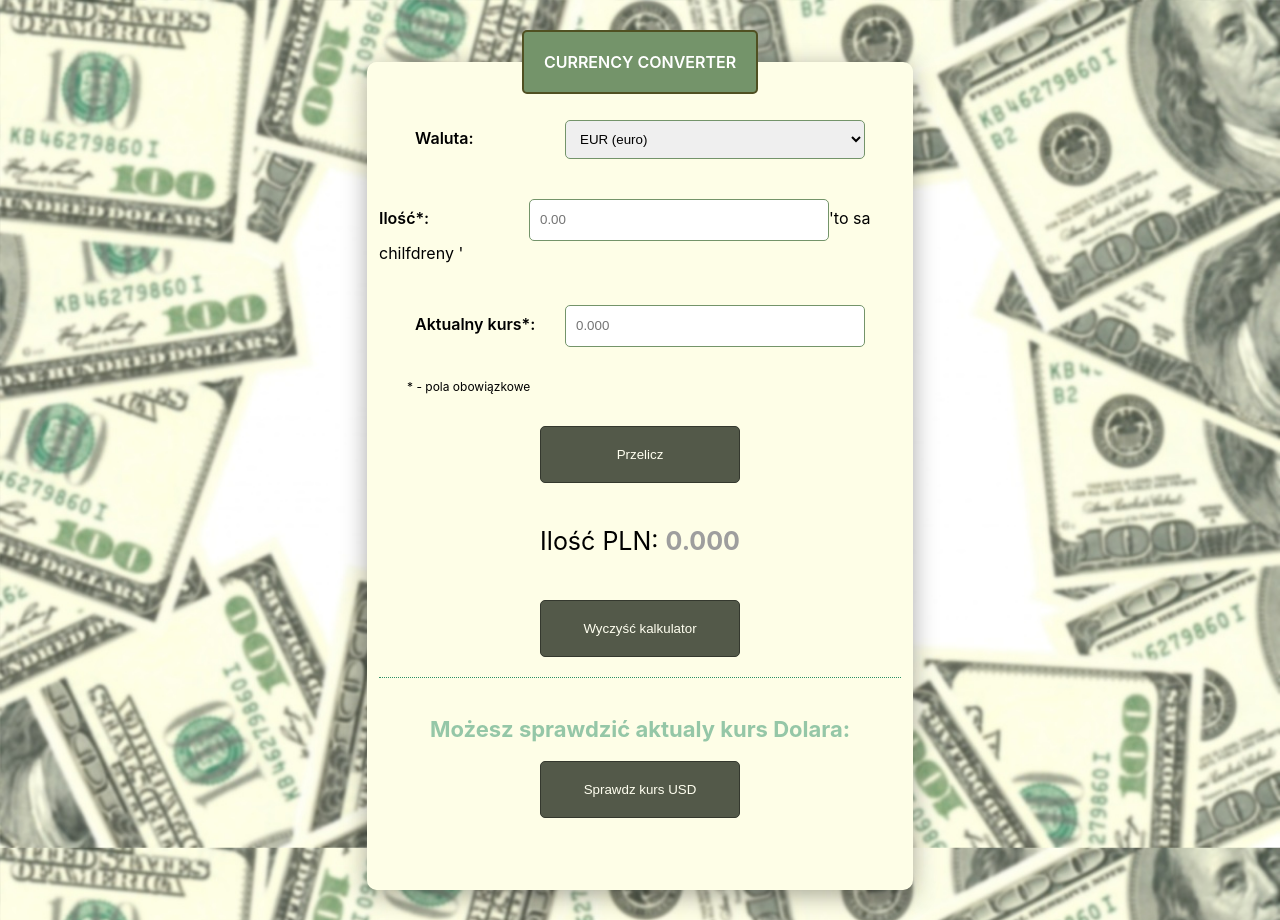
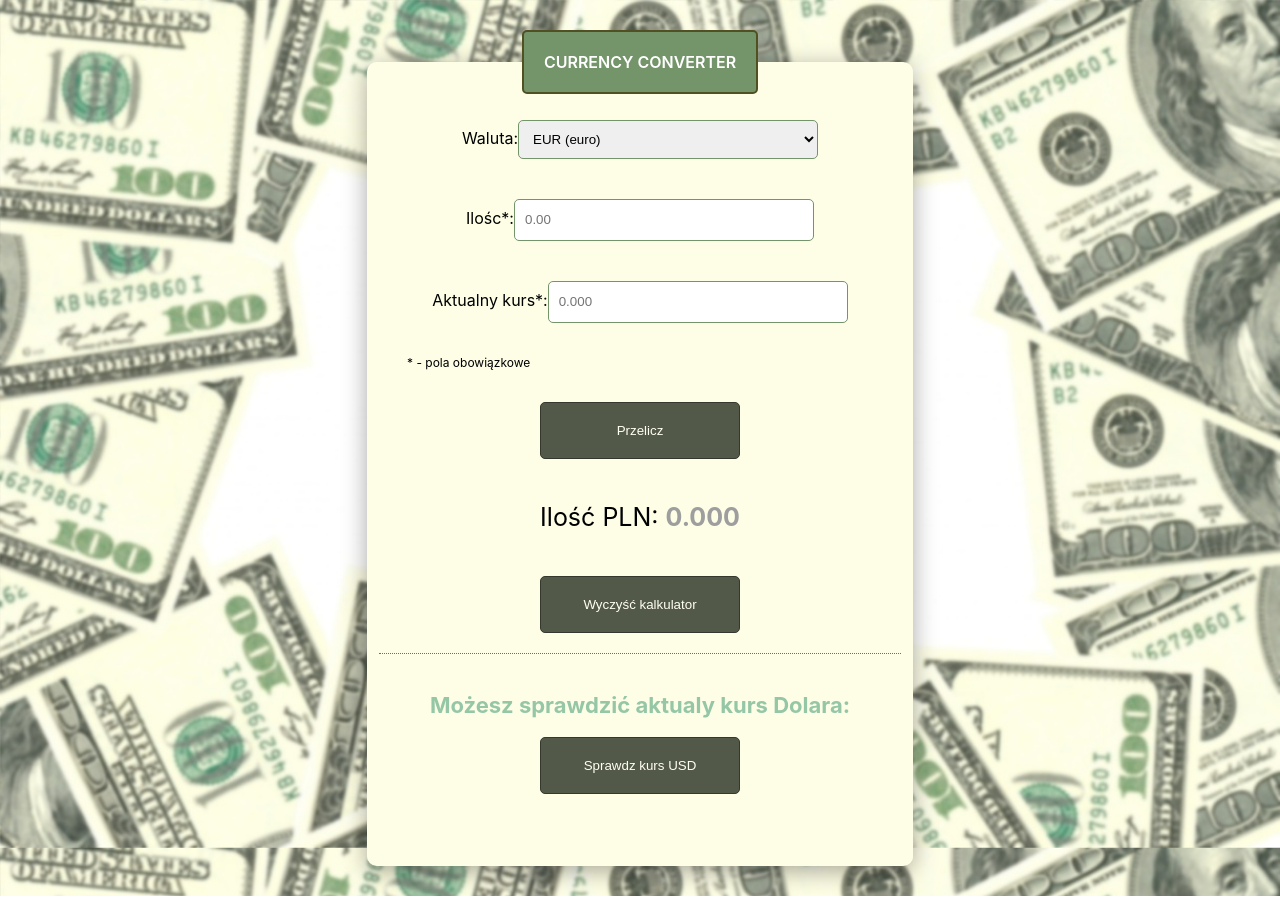
Before and after one commit to miloszzaj/currency-converter-react, a React (Create React App) app: page / in a window 1280 px wide. After the commit the page ends 896 px from the top, so only its background shows below. Built offline with nearby package versions, Linux system fonts and the light colour scheme; a web font is replaced by a local one.

Commit message:
select to SelectComponent changed

```diff
--- a/src/Form/index.js
+++ b/src/Form/index.js
@@ -1,7 +1,7 @@
 import './style.css';
 import FormParagraph from '../FormParagraph';
-import Select from '../Select';
-import Input from '../Input/input';
+import SelectComponent from '../SelectComponent';
+import InputComponent from '../InputComponent';
 import FormContainer from '../FormContainer';
 
 const Form = () => {
@@ -9,12 +9,16 @@ const Form = () => {
 		<FormContainer className='form'>
 			<fieldset className='form__fieldset'>
 				<legend className='form__legend'>Currency Converter</legend>
-				<FormParagraph title='Waluta:'>
-					<Select />
+				<FormParagraph>
+					<label>
+						<span class='form__labelText'>Waluta:</span>
+						<SelectComponent />
+					</label>
 				</FormParagraph>
-				<FormParagraph title='Ilość*:'>
-					<Input
-						className='form__amount'
+				<FormParagraph>
+					<InputComponent
+						title='Ilośc*:'
+						// className='form__input'
 						type='number'
 						name='amount'
 						step='0.01'
@@ -22,12 +26,12 @@ const Form = () => {
 						placeholder='0.00'
 						required={true}
 					/>
-					'to sa chilfdreny '
 				</FormParagraph>
 
-				<FormParagraph title='Aktualny kurs*:'>
-					<Input
-						className='form__course'
+				<FormParagraph>
+					<InputComponent
+						title='Aktualny kurs*:'
+						// className='form__input'
 						type='number'
 						name='course'
 						step='0.001'
--- a/src/FormParagraph/index.js
+++ b/src/FormParagraph/index.js
@@ -1,14 +1,7 @@
 import './style.css';
 
-const FormParagraph = ({ title, children }) => {
-	return (
-		<p className='form__paragraph'>
-			<label>
-				<span className='form__labelText'>{title}</span>
-				{children}
-			</label>
-		</p>
-	);
+const FormParagraph = ({ children }) => {
+	return <p className='form__paragraph'>{children}</p>;
 };
 
 export default FormParagraph;
--- a/src/FormParagraph/style.css
+++ b/src/FormParagraph/style.css
@@ -2,9 +2,3 @@
     margin: 20px auto;
     line-height: 1.5;
 }
-
-.form__labelText {
-    width: 150px;
-    display: inline-block;
-    font-weight: 600;
-}
--- a/src/Input/input.js
+++ /dev/null
@@ -1,16 +0,0 @@
-import "./style.css";
-const Input = ({ className, type, name, step, min, placeholder, required }) => {
-  return (
-    <input
-      className={className}
-      type={type}
-      name={name}
-      step={step}
-      min={min}
-      placeholder={placeholder}
-      required={required}
-    />
-  );
-};
-
-export default Input;
--- /dev/null
+++ b/src/InputComponent/index.js
@@ -0,0 +1,19 @@
+import './style.css';
+const InputComponent = ({ title, className, type, name, step, min, placeholder, required }) => {
+	return (
+		<label>
+			<span className='form__labelText'>{title}</span>
+			<input
+				className='form__input'
+				type={type}
+				name={name}
+				step={step}
+				min={min}
+				placeholder={placeholder}
+				required={required}
+			/>
+		</label>
+	);
+};
+
+export default InputComponent;
--- a/src/Input/style.css
+++ b/src/InputComponent/style.css
@@ -1,5 +1,4 @@
-.form__amount,
-.form__course {
+.form__input {
     border-radius: 5px;
     border: 1px solid rgb(116, 148, 106);
     width: 300px;
--- a/src/Select/index.js
+++ /dev/null
@@ -1,19 +0,0 @@
-import "./style.css";
-
-const Select = () => {
-  return (
-    <select className="form__select">
-      <option>EUR (euro)</option>
-      <option>USD (dolar amerykański)</option>
-      <option>AED (dirham ZEA)</option>
-      <option>AUD (dolar australijski)</option>
-      <option>HKD (dolar Hongkongu)</option>
-      <option>CAD (dolar kanadyjski)</option>
-      <option>CHF (frank szwajcarski)</option>
-      <option>GBP (funt szterling)</option>
-      <option>JPY (jen)</option>
-    </select>
-  );
-};
-
-export default Select;
--- /dev/null
+++ b/src/SelectComponent/index.js
@@ -0,0 +1,19 @@
+import './style.css';
+
+const SelectComponent = () => {
+	return (
+		<select className='form__select'>
+			<option>EUR (euro)</option>
+			<option>USD (dolar amerykański)</option>
+			<option>AED (dirham ZEA)</option>
+			<option>AUD (dolar australijski)</option>
+			<option>HKD (dolar Hongkongu)</option>
+			<option>CAD (dolar kanadyjski)</option>
+			<option>CHF (frank szwajcarski)</option>
+			<option>GBP (funt szterling)</option>
+			<option>JPY (jen)</option>
+		</select>
+	);
+};
+
+export default SelectComponent;
```
Also changed, not shown: src/SelectComponent/style.css (renamed from src/Select/style.css).
